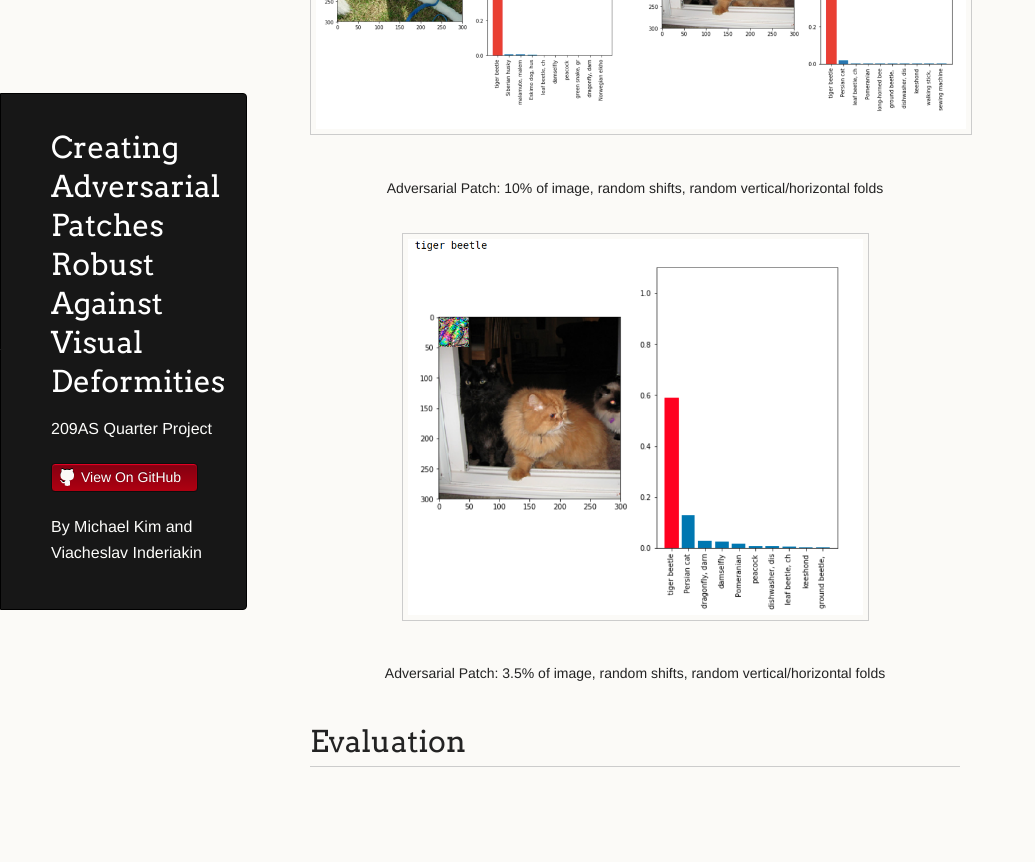
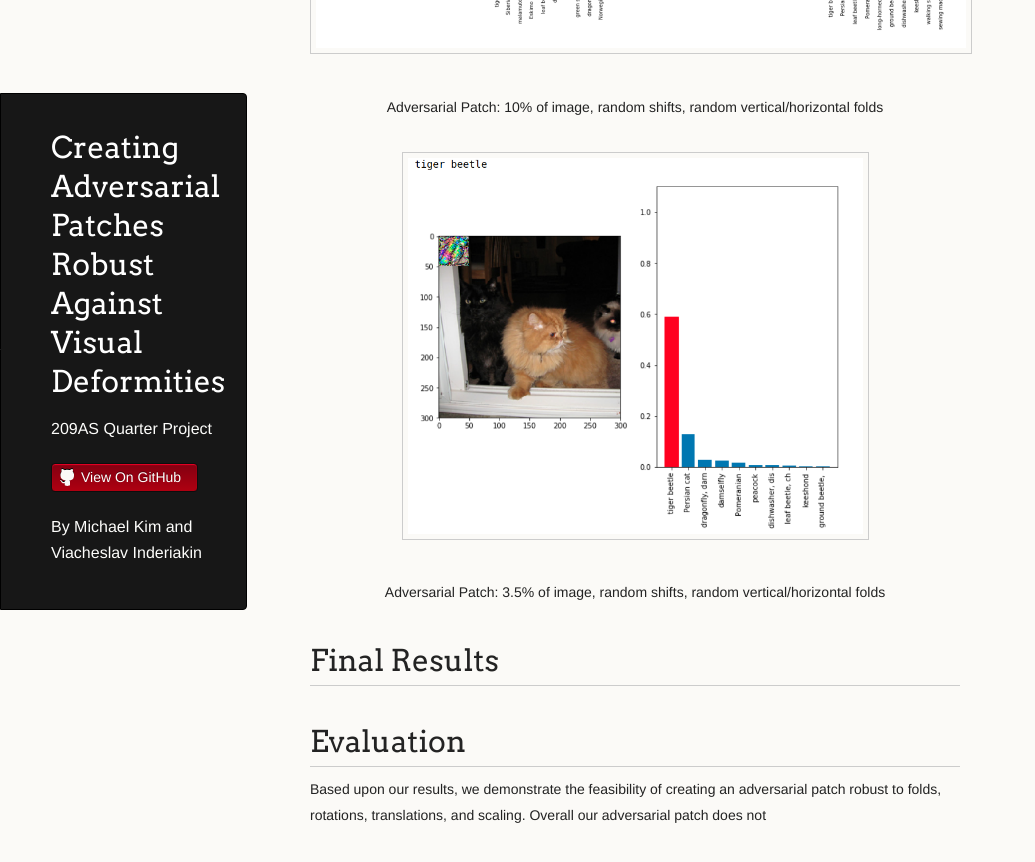
Before and after one commit to SlavaInder/209AS_Adversarial_Patch, a Jekyll site: the page built from docs/implementation.md, in a window 1280 px wide and 900 px high, scrolled down 828 px. Shown: the top 862 px of the window, without its empty margins (0-1035 px from the left). Built offline with Jekyll 4.4.1, drawn with Linux system fonts in a browser that asks for light colours; our own code applies the rules of GitHub Pages for plain Markdown files; before the commit the page ends 1655 px from its top, so only the background shows below that; some of the changed text lies outside the part shown.

Commit message:
Update implementation.md

```diff
--- a/docs/implementation.md
+++ b/docs/implementation.md
@@ -33,4 +30,7 @@ layout: default
   </body>
 </html>
 
+# Final Results
+
 # Evaluation
+Based upon our results, we demonstrate the feasibility of creating an adversarial patch robust to folds, rotations, translations, and scaling. Overall our adversarial patch does not
```
Also changed, not shown: other parts of docs/implementation.md (+1 -4 lines).
